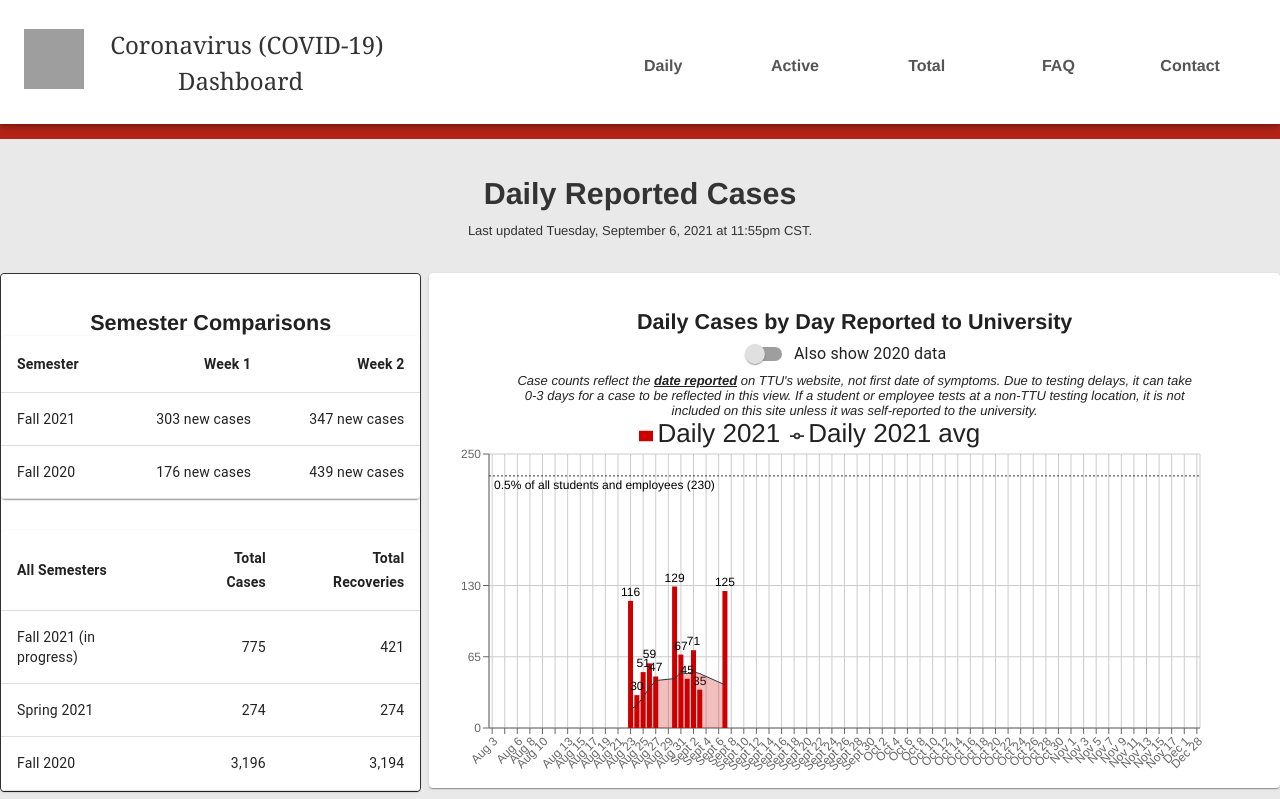
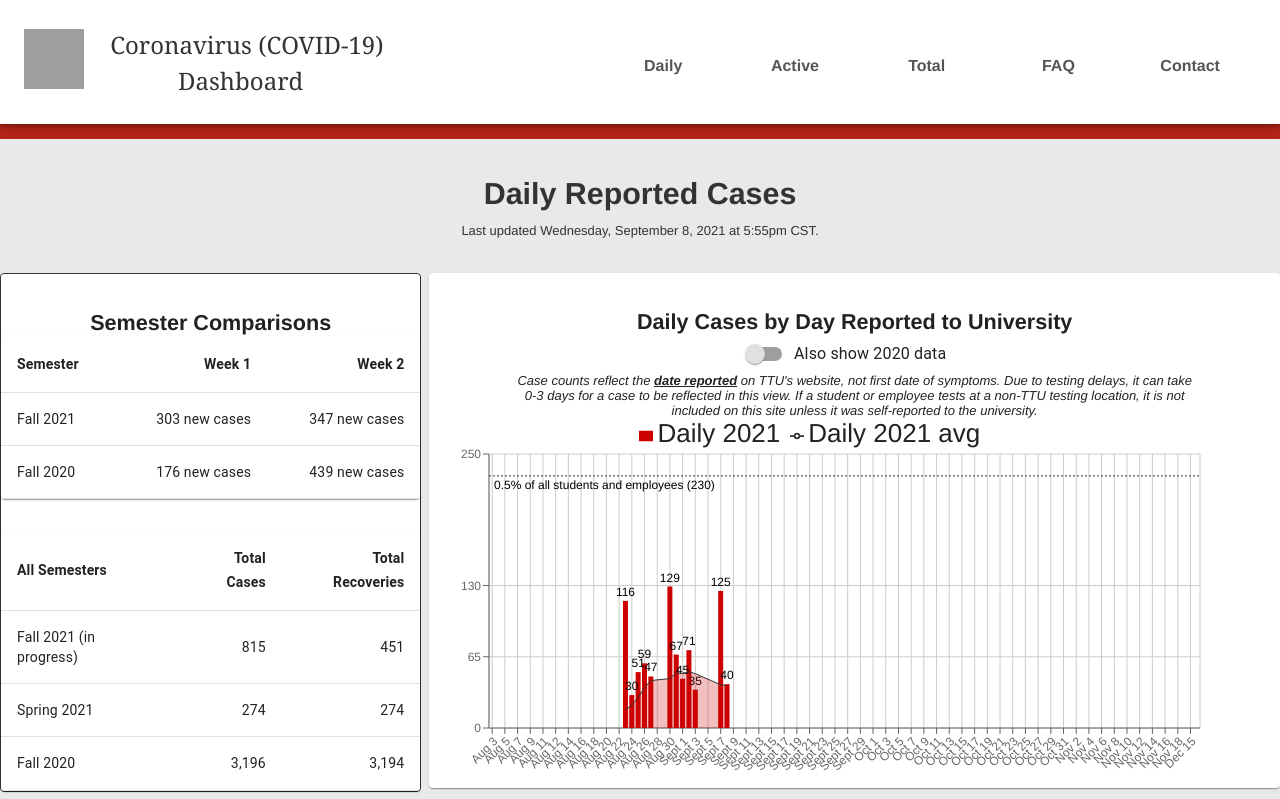
Before and after one commit to adrianaholley/adrianaholley.github.io, a React (Create React App) app: page /#/daily in a window 1280 px wide. Shown: the top 799 px of the page. Built offline with nearby package versions, Linux system fonts and the light colour scheme; grey boxes are pictures that could not be loaded.

Commit message:
add wed sept 8 2021 data

```diff
--- a/src/fall2020.js
+++ b/src/fall2020.js
@@ -1,5 +1,5 @@
 //update daily
-var globaldate = "Last updated Tuesday, September 6, 2021 at 11:55pm CST."
+var globaldate = "Last updated Wednesday, September 8, 2021 at 5:55pm CST."
 var todayinarray = 37
 
 const fall2020 = [
@@ -21,7 +21,6 @@ const fall2020 = [
 		"Active 2020": null,
 		"Total 2020": null
 	},
-	,
 	{
 		"Date": "Aug 5",
 		"Daily 2020": null,
@@ -360,10 +359,13 @@ const fall2020 = [
 		"Date": "Sept 8",
 		"Daily 2020": 75,
 		"Daily 2020 avg": 69.6,
-		"Daily 2021": null,
-		"Daily 2021 avg": null,
+		"Daily 2021": 40,
+		"Daily 2021 avg": 38.7,
 		"Active 2020": 650,
-		"Total 2020": 1020
+		"Active 2021": 364,
+		"Total 2020": 1020,
+		"Total 2021": 815,
+		"Total Recoveries 2021": 451
 	},
 	{
 		"Date": "Sept 9",
```
